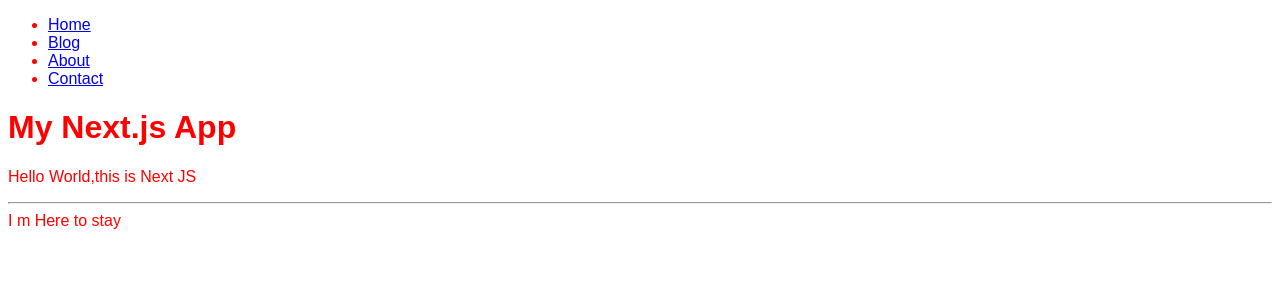
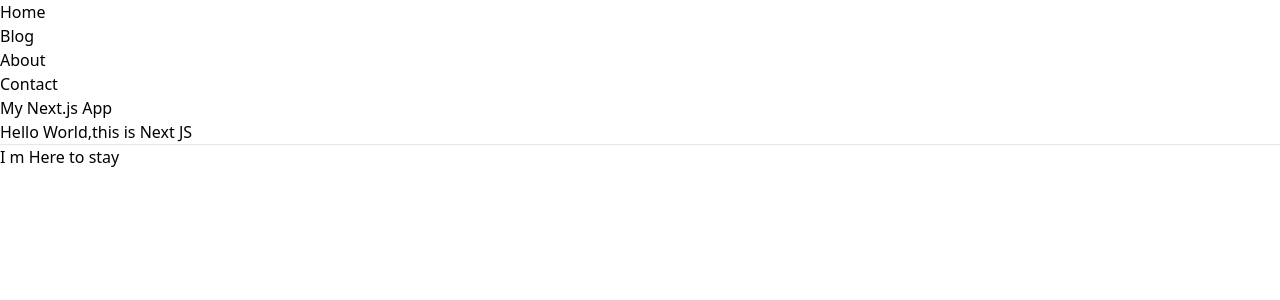
Before and after one commit to bgsdewo/Next.js_With_Headless_CMS, a Next.js app in the folder learn-nextjs/: page / in a window 1280 px wide. Shown: the top 300 px of the page. Built offline with nearby package versions, Linux system fonts and the light colour scheme.

Commit message:
Install Tailwindcss Dan Konfigurasinya

```diff
--- a/learn-nextjs/app/globals.css
+++ b/learn-nextjs/app/globals.css
@@ -1,4 +1,3 @@
-body {
-  font-family: sans-serif;
-  color: red;
-}
+@tailwind base;
+@tailwind components;
+@tailwind utilities;
--- a/learn-nextjs/package.json
+++ b/learn-nextjs/package.json
@@ -16,6 +16,9 @@
   "devDependencies": {
     "@types/node": "20.14.10",
     "@types/react": "18.3.3",
+    "autoprefixer": "^10.4.19",
+    "postcss": "^8.4.39",
+    "tailwindcss": "^3.4.6",
     "typescript": "5.5.3"
   }
 }
--- /dev/null
+++ b/learn-nextjs/postcss.config.js
@@ -0,0 +1,6 @@
+module.exports = {
+  plugins: {
+    tailwindcss: {},
+    autoprefixer: {},
+  },
+}
--- /dev/null
+++ b/learn-nextjs/tailwind.config.js
@@ -0,0 +1,11 @@
+/** @type {import('tailwindcss').Config} */
+module.exports = {
+  content: [
+    "./app/**/*.{jsx,tsx}", // Note the addition of the `app` directory.
+    "./components/**/*.{js,ts,jsx,tsx,mdx}",
+  ],
+  theme: {
+    extend: {},
+  },
+  plugins: [],
+};
```
Also changed, not shown: 1 other file (tests, documents, lock files or other folders).
